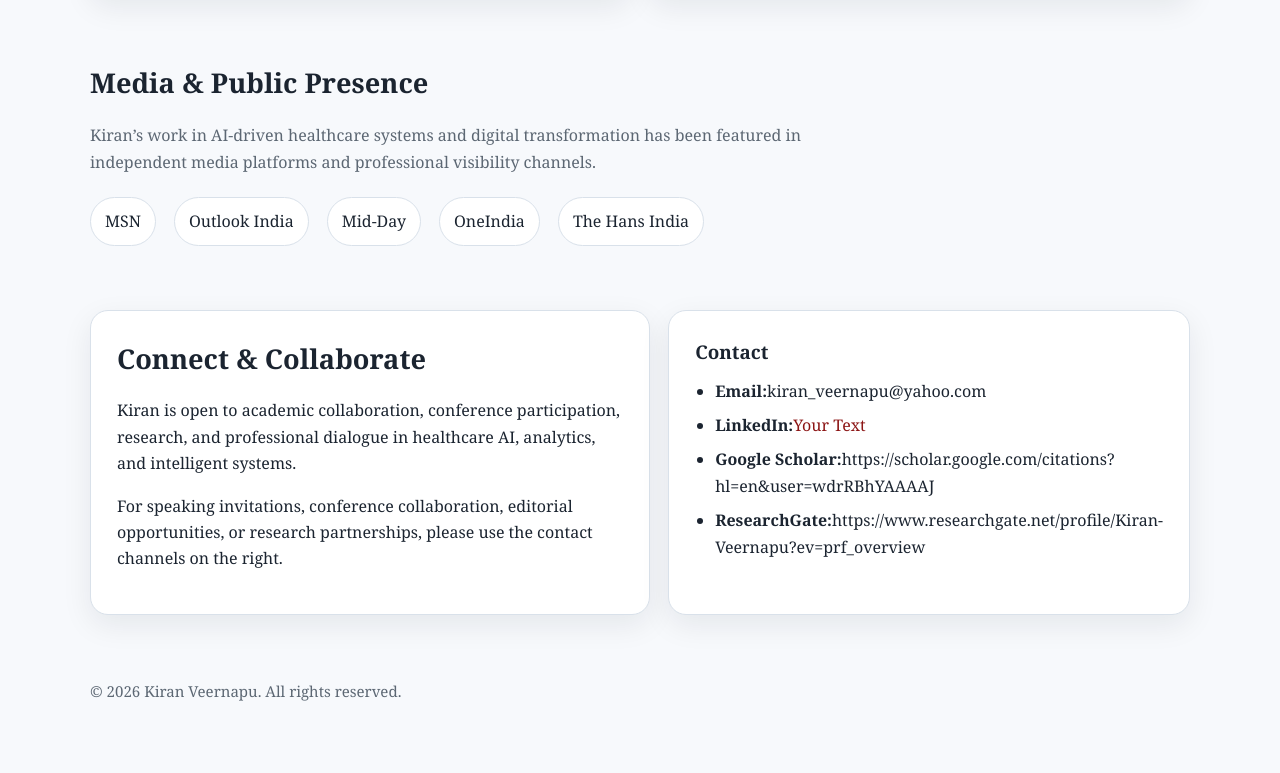
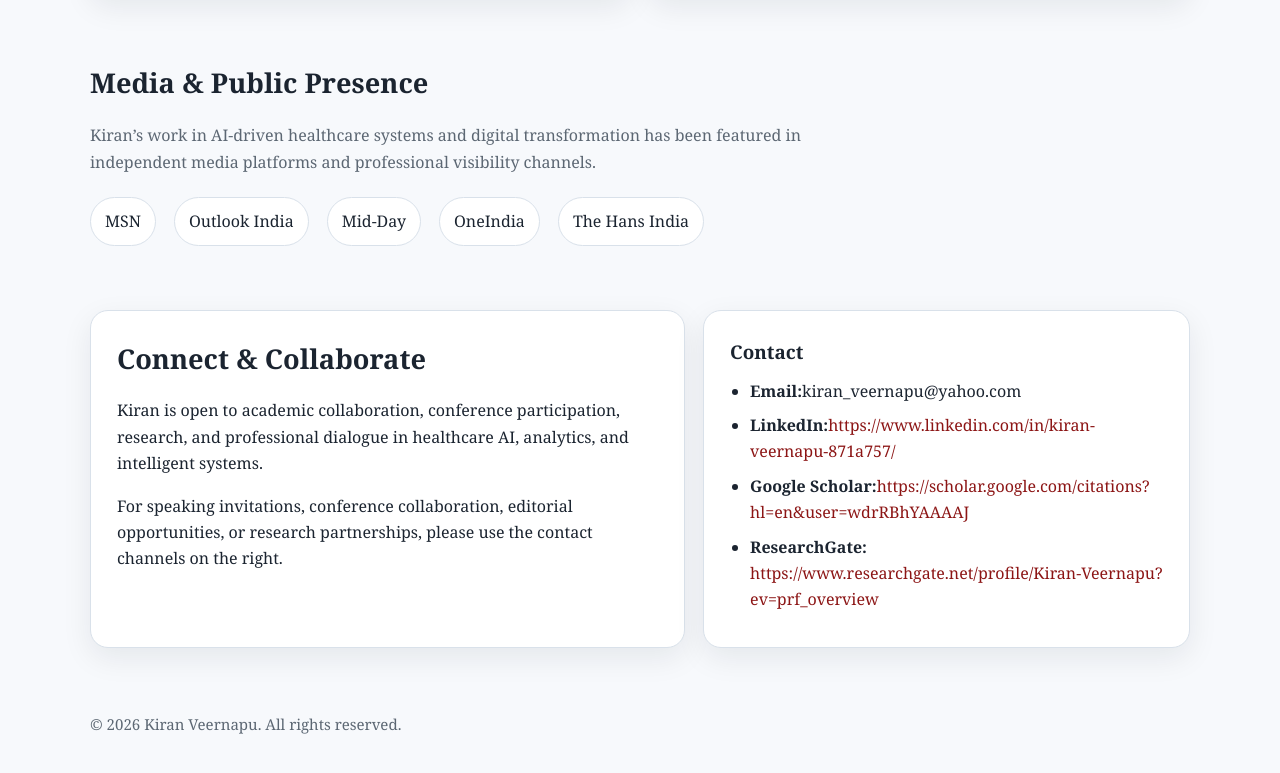
Before and after one commit to kiranpersonalwebsite12/kiranpersonalwebsite12.github.io, a plain HTML site: page index.html in a window 1280 px wide. Shown: the part 2741-3514 px from the top of the page. Drawn offline with Linux system fonts and the light colour scheme.

Commit message:
Update index.html

```diff
--- a/index.html
+++ b/index.html
@@ -481,9 +481,9 @@
           <h3>Contact</h3>
           <ul class="clean">
             <li><strong>Email:</strong>kiran_veernapu@yahoo.com</li>
-            <li><strong>LinkedIn:</strong><a href="https://www.linkedin.com/in/kiran-veernapu-871a757/">Your Text</a></li>
-            <li><strong>Google Scholar:</strong>https://scholar.google.com/citations?hl=en&user=wdrRBhYAAAAJ</li>
-            <li><strong>ResearchGate:</strong>https://www.researchgate.net/profile/Kiran-Veernapu?ev=prf_overview</li>
+            <li><strong>LinkedIn:</strong><a href="https://www.linkedin.com/in/kiran-veernapu-871a757/">https://www.linkedin.com/in/kiran-veernapu-871a757/</a></li>
+            <li><strong>Google Scholar:</strong><a href="https://scholar.google.com/citations?hl=en&user=wdrRBhYAAAAJ">https://scholar.google.com/citations?hl=en&user=wdrRBhYAAAAJ</a></li>
+            <li><strong>ResearchGate:</strong> <a href="https://www.researchgate.net/profile/Kiran-Veernapu?ev=prf_overview">https://www.researchgate.net/profile/Kiran-Veernapu?ev=prf_overview</a></li>
           </ul>
         </div>
       </div>
```
